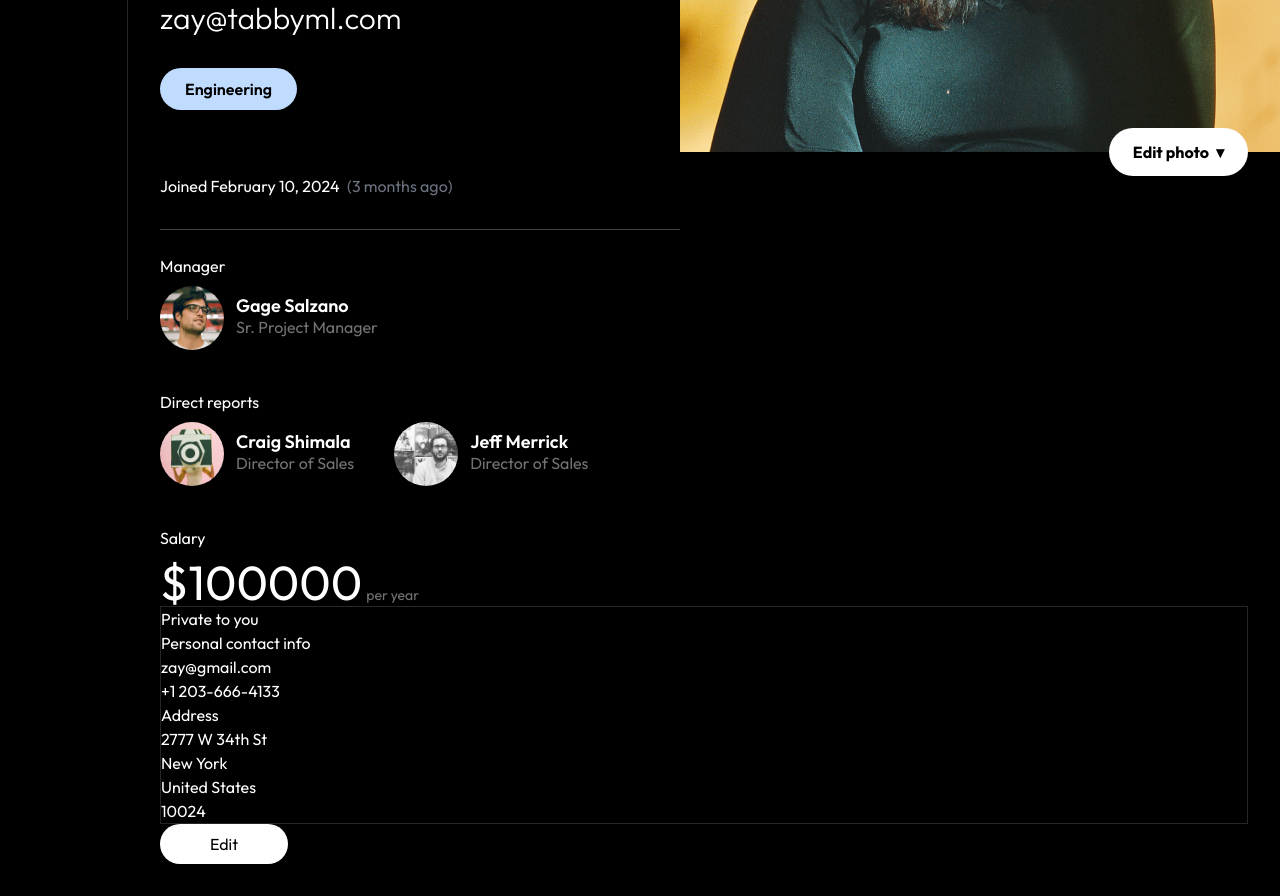
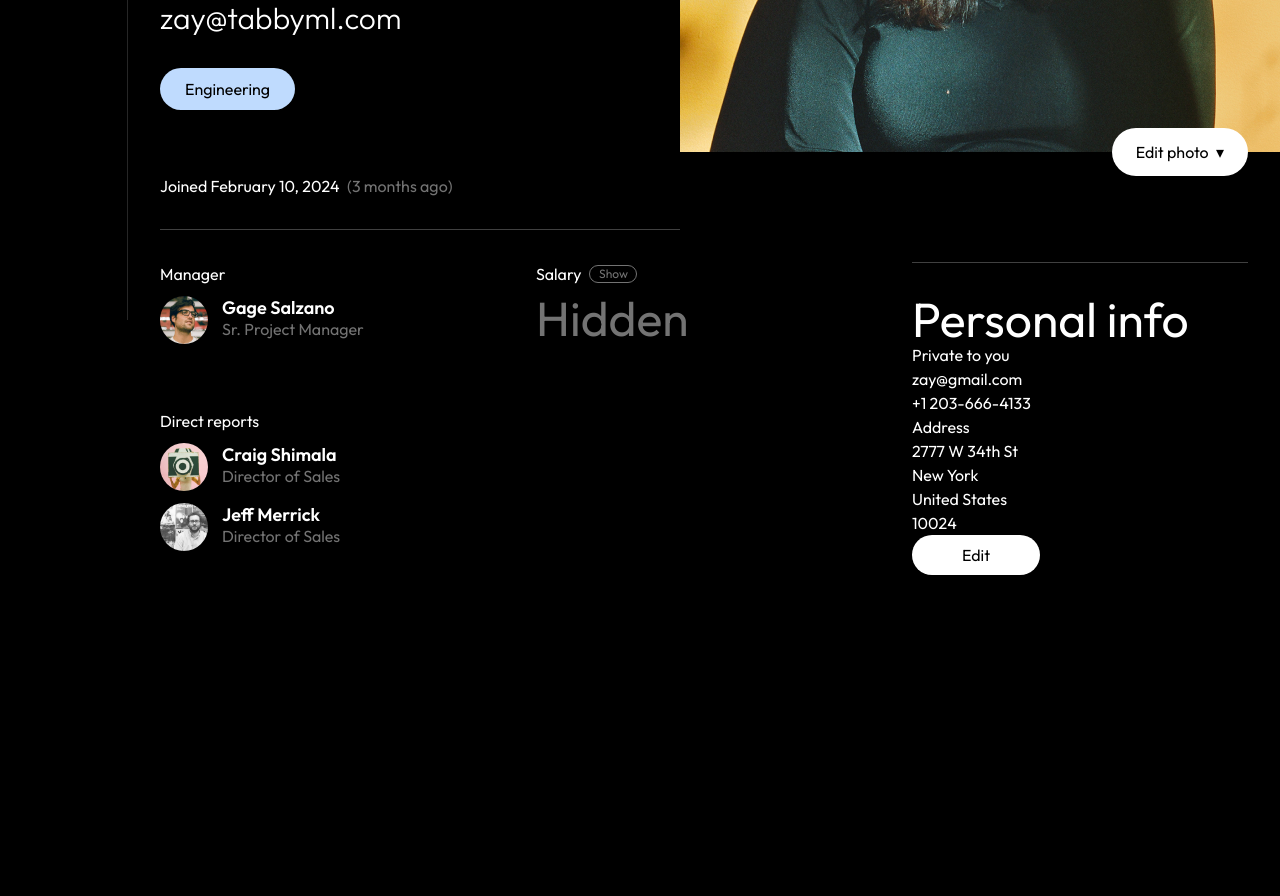
Before and after one commit to jeffdaley/next-humansource, a Next.js app: page /employees/1 in a window 1280 px wide. Shown: the part 480-1376 px from the top of the page. After the commit the page ends 1087 px from the top, so only its background shows below. Built offline with nearby package versions, Linux system fonts and the light colour scheme.

Commit message:
Salary component

```diff
--- a/src/app/_components/employees/employee/personal-information.tsx
+++ b/src/app/_components/employees/employee/personal-information.tsx
@@ -141,9 +141,9 @@ export default function EmployeesEmployeePersonalInformation(
         </>
       ) : (
         <>
-          <div className="border border-neutral-800">
+          <div className="border-t border-neutral-700 pt-8">
+            <h3 className="text-5xl">Personal info</h3>
             <div>Private to you</div>
-            <h5>Personal contact info</h5>
             <p className="">{personalEmail}</p>
             <p>{phone}</p>
             <h5>Address</h5>
--- /dev/null
+++ b/src/app/_components/employees/employee/salary.tsx
@@ -0,0 +1,36 @@
+"use client";
+
+import { useState } from "react";
+import Action from "../../action";
+
+interface SalaryComponentArgs {
+  salary: number;
+}
+
+export default function EmployeesEmployeeSalary(args: SalaryComponentArgs) {
+  const [isShown, setIsShown] = useState(false);
+
+  const formattedSalary = isShown
+    ? `$${args.salary.toString().replace(/\B(?=(\d{3})+(?!\d))/g, ",")}`
+    : "Hidden";
+
+  return (
+    <div>
+      <div className="mb-2 flex items-center gap-2">
+        <h5 className="">Salary</h5>
+        <Action
+          onClick={() => setIsShown(!isShown)}
+          className="pill w-12 border border-neutral-500 text-xs  text-neutral-500"
+        >
+          {isShown ? "Hide" : "Show"}
+        </Action>
+      </div>
+      <p className={`text-5xl ${!isShown && "text-neutral-500"}`}>
+        {formattedSalary}
+        {isShown && (
+          <span className="ml-1 text-sm text-neutral-500">per year</span>
+        )}
+      </p>
+    </div>
+  );
+}
--- a/src/app/_components/employees/employee/thumbnail.tsx
+++ b/src/app/_components/employees/employee/thumbnail.tsx
@@ -15,14 +15,14 @@ export default function EmployeesEmployeeThumbnail(
   return (
     <Link
       href={`/employees/${employee.id}`}
-      className="flex items-center gap-3"
+      className="flex items-center gap-3.5"
     >
       <Avatar
         employee={employee}
-        className="h-16 w-16 overflow-hidden rounded-full"
+        className="h-12 w-12 overflow-hidden rounded-full"
       />
       <div className="">
-        {/* TODO: Truncate names */}
+        {/* TODO: Truncate/handle long names */}
         <h5 className="text-lg font-semibold leading-none ">{employee.name}</h5>
         <p className="text-neutral-500">{employee.jobTitle}</p>
       </div>
--- a/src/app/_components/utility-nav.tsx
+++ b/src/app/_components/utility-nav.tsx
@@ -20,7 +20,7 @@ export default function UtilityNav(args: UtilityNavArgs) {
       <div className="flex shrink-0 gap-1 text-center">
         <div className="h-6 w-6 rounded-full bg-white" />
         HumanSource
-        <div className="text-gray-500">| TabbyML</div>
+        <div className="text-neutral-500">| TabbyML</div>
       </div>
       <div className="flex w-full justify-end gap-2.5">
         <div className="relative w-full max-w-[600px]">
--- a/src/app/employees/[id]/page.tsx
+++ b/src/app/employees/[id]/page.tsx
@@ -3,7 +3,8 @@
 import Action from "@/app/_components/action";
 import Avatar from "@/app/_components/avatar";
 import EmployeesEmployeePersonalInformation from "@/app/_components/employees/employee/personal-information";
-import EmployeesEmployeeThumbnail from "@/app/_components/employees/employee/thumbnail";
+import EmployeeSalary from "@/app/_components/employees/employee/salary";
+import EmployeeThumbnail from "@/app/_components/employees/employee/thumbnail";
 import { Headline } from "@/app/_components/headline";
 import { parseDate, timeAgo } from "@/app/_utils/date";
 import { EMPLOYEES, USER_ID } from "@/app/lib/data";
@@ -91,7 +92,7 @@ export default function EmployeesEmployeePage({
               />
 
               {isViewingSelf && (
-                <Action className="pill absolute bottom-0 right-8 h-12 translate-y-1/2  bg-white px-6  font-bold text-black">
+                <Action className="pill absolute bottom-0 right-8 h-12 translate-y-1/2  bg-white px-6 text-black">
                   Edit photo <span className="ml-1">▾</span>
                 </Action>
               )}
@@ -120,7 +121,7 @@ export default function EmployeesEmployeePage({
                         department: employee.department,
                       },
                     }}
-                    className={`filter-button pill active inline-flex px-6 py-2 font-semibold ${employee.department
+                    className={`filter-button pill active inline-flex px-6 py-2  ${employee.department
                       ?.toLowerCase()
                       .replace(/ /g, "-")}`}
                   >
@@ -131,51 +132,52 @@ export default function EmployeesEmployeePage({
 
               <p className="mb-8">
                 Joined {parseDate(employee.startDate)}{" "}
-                <span className="ml-1 text-gray-500">
+                <span className="ml-1 text-neutral-500">
                   ({timeAgo(employee.startDate)})
                 </span>
               </p>
             </div>
 
-            <div className="relative grid gap-10 pt-6">
+            <div className="relative flex gap-10 pt-8">
               <div className="border-6  absolute -top-px h-px w-[calc(100%-568px)] border-black bg-neutral-700" />
+              <div className="grid w-1/3 gap-10">
                 {reportsDirectlyTo && (
-                <div>
-                  <h5 className="mb-2 ">Manager</h5>
                   <div className="">
-                    <EmployeesEmployeeThumbnail employee={reportsDirectlyTo} />
+                    <h5 className="mb-2.5 w-52 shrink-0">Manager</h5>
+                    <div className="">
+                      <EmployeeThumbnail employee={reportsDirectlyTo} />
                     </div>
                   </div>
                 )}
 
                 {directReports.length > 0 && (
-                <div>
-                  <h5 className="mb-2 ">Direct reports</h5>
-                  <ul className="flex gap-10">
+                  <div className="">
+                    <h5 className="mb-2.5 w-52 shrink-0">Direct reports</h5>
+                    <ul className="flex flex-col gap-3">
                       {directReports.map((d) => {
                         return (
                           <li className="" key={d.id}>
-                          <EmployeesEmployeeThumbnail employee={d} />
+                            <EmployeeThumbnail employee={d} />
                           </li>
                         );
                       })}
                     </ul>
                   </div>
                 )}
+              </div>
+
               {isViewingSelf && (
-                <div>
-                  <h5 className="mb-2 ">Salary</h5>
-                  <p className="text-5xl">
-                    ${employee.annualSalary}
-                    <span className="ml-1 text-sm text-neutral-500">
-                      per year
-                    </span>
-                  </p>
+                <>
+                  <div className="w-1/3">
+                    <EmployeeSalary salary={employee.annualSalary} />
+                  </div>
+                  <div className="w-1/3">
                     <EmployeesEmployeePersonalInformation
                       employee={employee}
                       onSave={setEmployee}
                     />
                   </div>
+                </>
               )}
             </div>
           </>
--- a/src/app/employees/page.tsx
+++ b/src/app/employees/page.tsx
@@ -44,7 +44,7 @@ export default function EmployeesPage({
           {DEPARTMENTS.map((department) => (
             <li key={department.id}>
               <Link
-                className={`filter-button grid h-10 place-items-center px-6 ${
+                className={`filter-button pill grid h-10 place-items-center px-6 ${
                   activeFilter === department.name && "active"
                 } ${department.name.toLowerCase().replace(/ /g, "-")}`}
                 href={{
@@ -79,7 +79,10 @@ export default function EmployeesPage({
         {sortedEmployees.map((employee) => (
           <li key={employee.id} className="relative">
             <Link href={`/employees/${employee.id}`} className="flex">
-              <Avatar employee={employee} className="h-20 w-20" />
+              <Avatar
+                employee={employee}
+                className="h-20 w-20 overflow-hidden rounded-full"
+              />
               <div>
                 <h4 className="text-3xl font-bold">{employee.name}</h4>
                 <p>
--- a/src/app/lib/data.tsx
+++ b/src/app/lib/data.tsx
@@ -25,7 +25,7 @@ export const EMPLOYEES: Employee[] = [
     department: DepartmentName.Engineering,
     reportsDirectlyTo: "2",
     directReports: ["3", "4"],
-    annualSalary: 100000,
+    annualSalary: 168000,
     startDate: 1707606201,
   },
   {
@@ -66,7 +66,7 @@ export const EMPLOYEES: Employee[] = [
     jobTitle: "Director of Sales",
     department: DepartmentName.Sales,
     annualSalary: 100000,
-    startDate: 2000000000,
+    startDate: 1651606201,
   },
   {
     id: "4",
```
Lines whose indentation alone changed are shown as unchanged.
